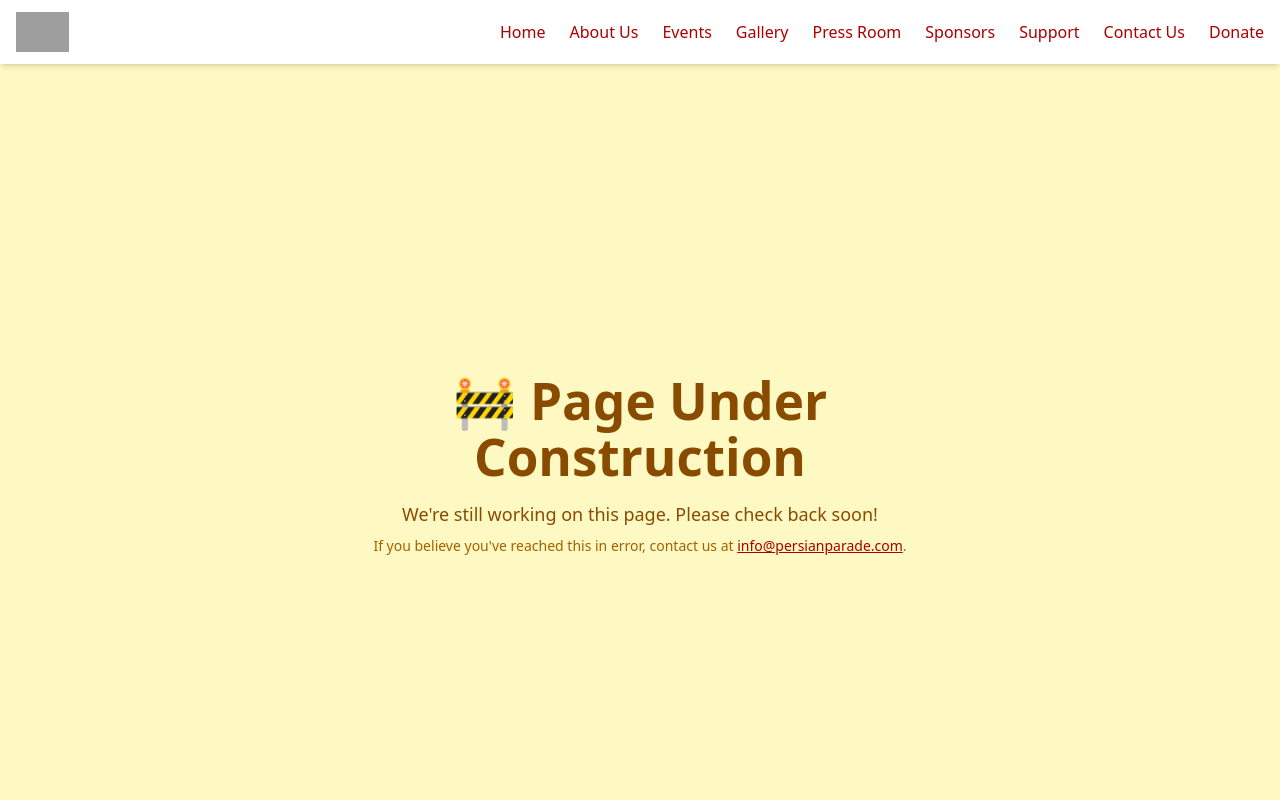
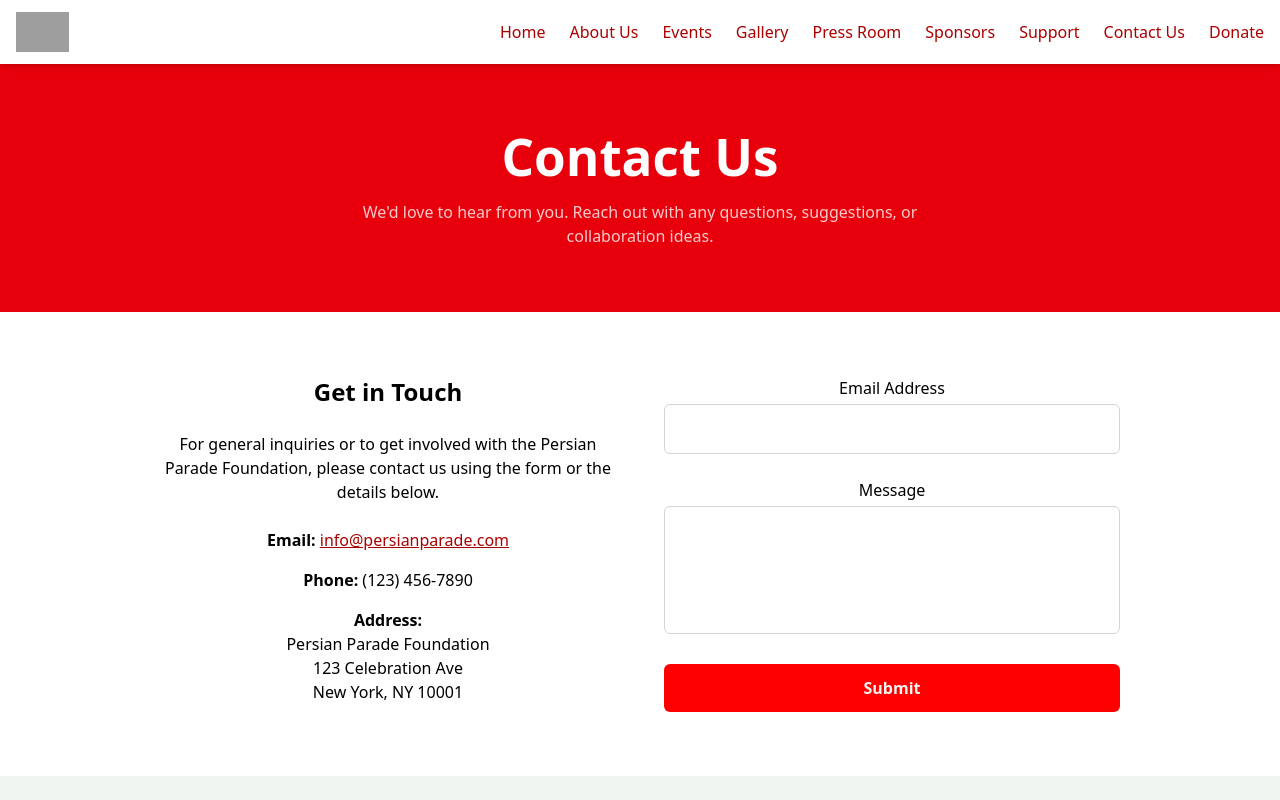
Before and after one commit to ColbyHman/persian-parade-website, a React (Vite) app: page /contact-us in a window 1280 px wide. Shown: the top 800 px of the page. Built offline with nearby package versions, Linux system fonts and the light colour scheme; grey boxes are pictures that could not be loaded.

Commit message:
Added contact page with fillable form

```diff
--- a/package.json
+++ b/package.json
@@ -12,6 +12,7 @@
   "dependencies": {
     "@emotion/react": "^11.14.0",
     "@emotion/styled": "^11.14.0",
+    "@formspree/react": "^3.0.0",
     "@heroicons/react": "^2.2.0",
     "@mui/material": "^7.1.0",
     "@tailwindcss/vite": "^4.1.7",
--- /dev/null
+++ b/src/components/ContactForm.jsx
@@ -0,0 +1,58 @@
+import React from 'react';
+import { useForm, ValidationError } from '@formspree/react';
+
+export default function ContactForm() {
+  const [state, handleSubmit] = useForm("mdkzdgrw");
+
+  if (state.succeeded) {
+    return (
+      <p className="text-green-600 font-semibold text-lg">
+        Thanks for your message! We’ll be in touch soon.
+      </p>
+    );
+  }
+
+  return (
+    <form onSubmit={handleSubmit} className="space-y-6">
+      <div>
+        <label htmlFor="email" className="block font-medium mb-1">
+          Email Address
+        </label>
+        <input
+          id="email"
+          type="email"
+          name="email"
+          required
+          className="w-full border border-gray-300 rounded-md p-3"
+        />
+        <ValidationError prefix="Email" field="email" errors={state.errors} />
+      </div>
+
+      <div>
+        <label htmlFor="message" className="block font-medium mb-1">
+          Message
+        </label>
+        <textarea
+          id="message"
+          name="message"
+          required
+          className="w-full border border-gray-300 rounded-md p-3 h-32 resize-none"
+        />
+        <ValidationError prefix="Message" field="message" errors={state.errors} />
+      </div>
+
+      <div>
+        <button
+            type="submit"
+            disabled={state.submitting}
+            className={`w-full bg-red-600 text-white font-semibold py-3 px-6 rounded-md transition hover:bg-red-700 ${
+                state.submitting ? 'opacity-50 cursor-not-allowed' : ''
+            }`}
+            style={{ backgroundColor: "red" }}
+        >
+        {state.submitting ? 'Sending...' : 'Submit'}
+        </button>
+      </div>
+    </form>
+  );
+}
--- a/src/pages/ContactUs.jsx
+++ b/src/pages/ContactUs.jsx
@@ -1,5 +1,54 @@
-import UnderConstruction from "../components/UnderConstruction";
+import React from "react";
+import Footer from "../components/Footer";
+import ContactForm from "../components/ContactForm";
 
-export default function ConstactUs() {
-  return <UnderConstruction/>
+export default function ContactPage() {
+  return (
+    <div>
+      {/* Page Banner */}
+      <div className="bg-red-600 text-white py-16 px-6">
+        <h1 className="text-4xl font-bold text-center mb-4">Contact Us</h1>
+        <p className="max-w-xl mx-auto text-center text-red-200">
+          We'd love to hear from you. Reach out with any questions, suggestions, or collaboration ideas.
+        </p>
+      </div>
+
+      {/* Contact Section */}
+      <div className="bg-white text-black">
+        <div className="max-w-screen-xl mx-auto px-10 md:px-24 lg:px-40 py-16">
+          <div className="grid md:grid-cols-2 gap-12">
+            {/* Contact Info */}
+            <div>
+              <h2 className="text-2xl font-semibold mb-6">Get in Touch</h2>
+              <p className="mb-4">
+                For general inquiries or to get involved with the Persian Parade Foundation, please contact us using the form or the details below.
+              </p>
+              <div className="space-y-4 mt-6">
+                <p>
+                  <strong>Email:</strong>{" "}
+                  <a href="mailto:info@persianparade.com" className="text-red-600 underline hover:text-red-700">
+                    info@persianparade.com
+                  </a>
+                </p>
+                <p>
+                  <strong>Phone:</strong> (123) 456-7890
+                </p>
+                <p>
+                  <strong>Address:</strong><br />
+                  Persian Parade Foundation<br />
+                  123 Celebration Ave<br />
+                  New York, NY 10001
+                </p>
+              </div>
+            </div>
+
+            {/* Contact Form */}
+            <ContactForm/>
+          </div>
+        </div>
+      </div>
+
+      <Footer />
+    </div>
+  );
 }
```
Also changed, not shown: 1 other file (tests, documents, lock files or other folders).
